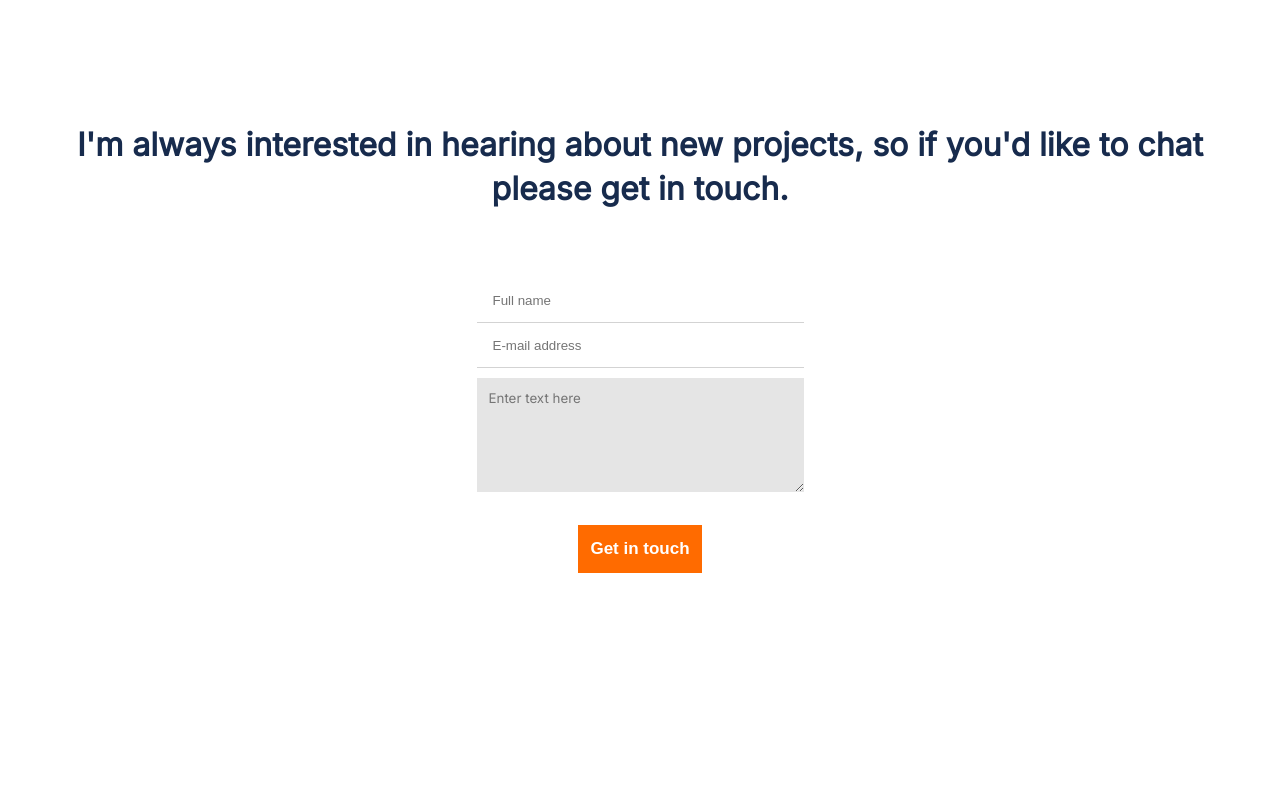
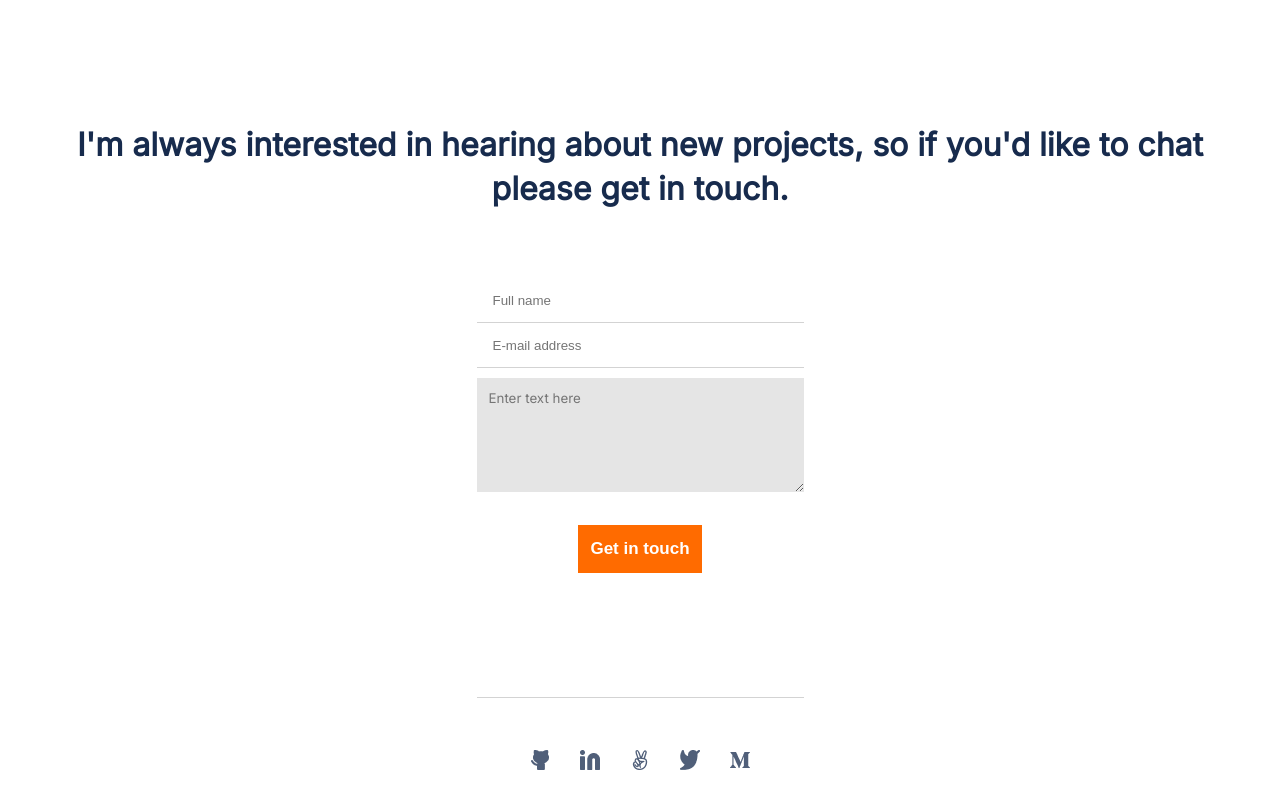
Before and after one commit to Andyveloper/Portfolio-Website, a website: page index.html in a window 1280 px wide. Shown: the part 6726-7526 px from the top of the page. Before the commit the page ends 7299 px from the top, so only its background shows below. Drawn offline with Linux system fonts and the light colour scheme.

Commit message:
Add icons at the end of the page

```diff
--- a/index.html
+++ b/index.html
@@ -194,6 +194,15 @@
     </ul>
     <button type="submit" class="main-button">Get in touch</button>
    </form>
+   <div id="marginTop">
+    <ul class="iconsBot">
+      <li><img src="./img/social/dark-icons/github.png" alt=""></li>
+      <li><img src="./img/social/dark-icons/linkedin.png" alt=""></li>
+      <li><img src="./img/social/dark-icons/Angelist.png" alt=""></li>
+      <li><img src="./img/social/dark-icons/twitter.png" alt=""></li>
+      <li><img src="./img/social/dark-icons/Medium.png" alt=""></li>
+    </ul>
+  </div>
 </section>
 
 </body>
--- a/style.css
+++ b/style.css
@@ -331,6 +331,8 @@ form {
   justify-content: center;
   align-items: center;
   padding-left: 0;
+  border-bottom: 1px solid lightgray;
+  padding-bottom: 124px;
 }
 
 .formUl {
@@ -364,3 +366,17 @@ textarea {
 #no-border {
   border: none;
 }
+
+.iconsBot {
+  display: flex;
+  justify-content: center;
+  padding: 0;
+  gap: 10px;
+  align-items: center;
+
+  /* background-color: black; */
+}
+
+#marginTop {
+  margin-top: 26px;
+}
```
Also changed, not shown: img/social/dark-icons/Angelist.png (added), img/social/dark-icons/Github.png (added), img/social/dark-icons/Linkedin.png (added), img/social/dark-icons/Medium.png (added), img/social/dark-icons/Twitter.png (added), 1 other file.
